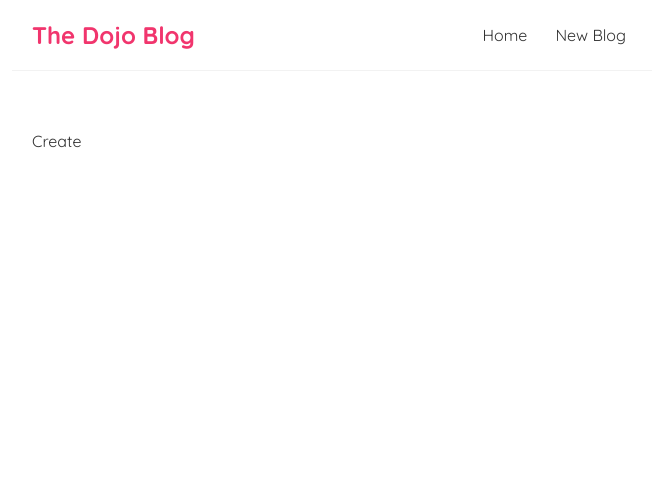
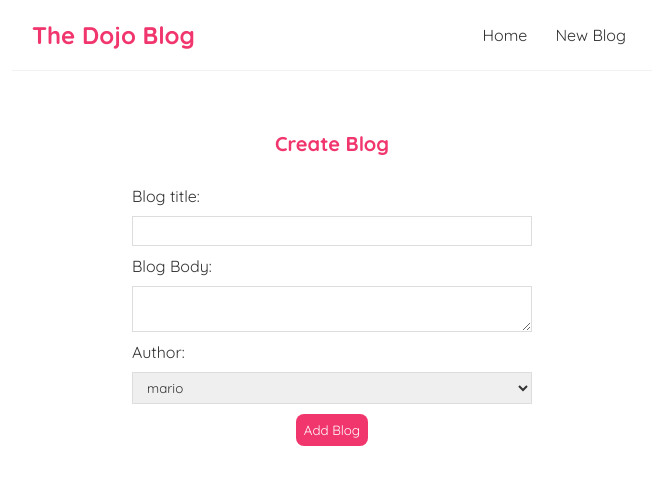
Before and after one commit to HKBrianNg/blog, a React (Create React App) app: page /create in a window 1280 px wide. Shown: the top 484 px of the page, without its empty margins (308-964 px from the left). Built offline with nearby package versions, Linux system fonts and the light colour scheme.

Commit message:
add create blog page

```diff
--- a/src/Create.js
+++ b/src/Create.js
@@ -1,9 +1,27 @@
-import React from 'react'
+import React, { useState } from 'react'
 
 function Create() {
+    const [title, setTitle] = useState('');
+    const [body, setBody] = useState('');
+    const [author, setAuthor] = useState('');
+
+
     return (
         <div className='create'>
-            Create
+            <h2>Create Blog</h2>
+            <form>
+                <label>Blog title:</label>
+                <input type='text' required value={title} onChange={(e) => setTitle(e.target.value)} />
+                <label>Blog Body:</label>
+                <textarea required value={body} onChange={(e) => setBody(e.target.value)} />
+                <label>Author:</label>
+                <select required value={author} onChange={(e) => setAuthor(e.target.value)} >
+                    <option value='mario'>mario</option>
+                    <option value='yoshi'>yoshi</option>
+                </select>
+                <button>Add Blog</button>
+            </form>
+
         </div>
     )
 }
--- a/src/index.css
+++ b/src/index.css
@@ -78,3 +78,40 @@
   border-radius: 8px;
   cursor: pointer;
 }
+
+.create {
+  max-width: 400px;
+  margin: 0 auto;
+  text-align: center;
+}
+
+.create label {
+  text-align: left;
+  display: block;
+}
+
+.create h2 {
+  font-size: 20px;
+  color: #f1356d;
+  margin-bottom: 30px;
+}
+
+.create input,
+.create textarea,
+.create select {
+  width: 100%;
+  padding: 6px 10px;
+  margin: 10px 0;
+  border: 1px solid #ddd;
+  box-sizing: border-box;
+  display: block;
+}
+
+.create button {
+  background: #f1356d;
+  color: #fff;
+  border: 0;
+  padding: 8px;
+  border-radius: 8px;
+  cursor: pointer;
+}
```
